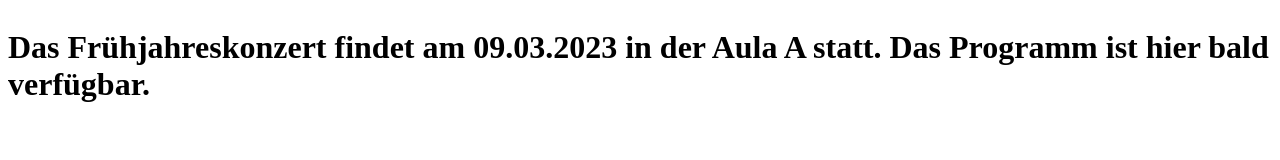
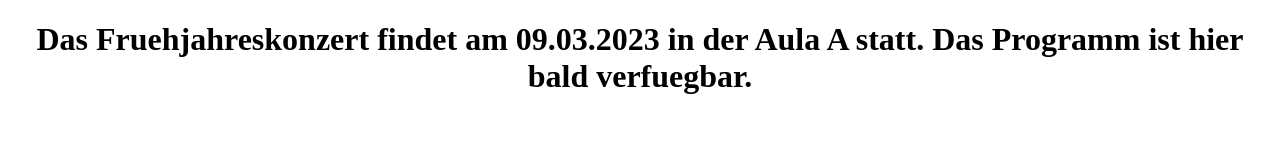
Before and after one commit to ole1409/404_Page, a plain HTML site: page index.html in a window 1280 px wide. Drawn offline with Linux system fonts and the light colour scheme.

Commit message:
Update index.html

```diff
--- a/index.html
+++ b/index.html
@@ -6,13 +6,13 @@
     <link rel="stylesheet" href="./main.css">
     <style>
         h1 {
-            position:absolute;
+            text-align: center;
         }
     </style>
 </head>
 
 <body>
-<h1>Das Frühjahreskonzert findet am 09.03.2023 in der Aula A statt. Das Programm ist hier bald verfügbar.</h1>
+<h1>Das Fruehjahreskonzert findet am 09.03.2023 in der Aula A statt. Das Programm ist hier bald verfuegbar.</h1>
 </body>
 
 </html>
```
